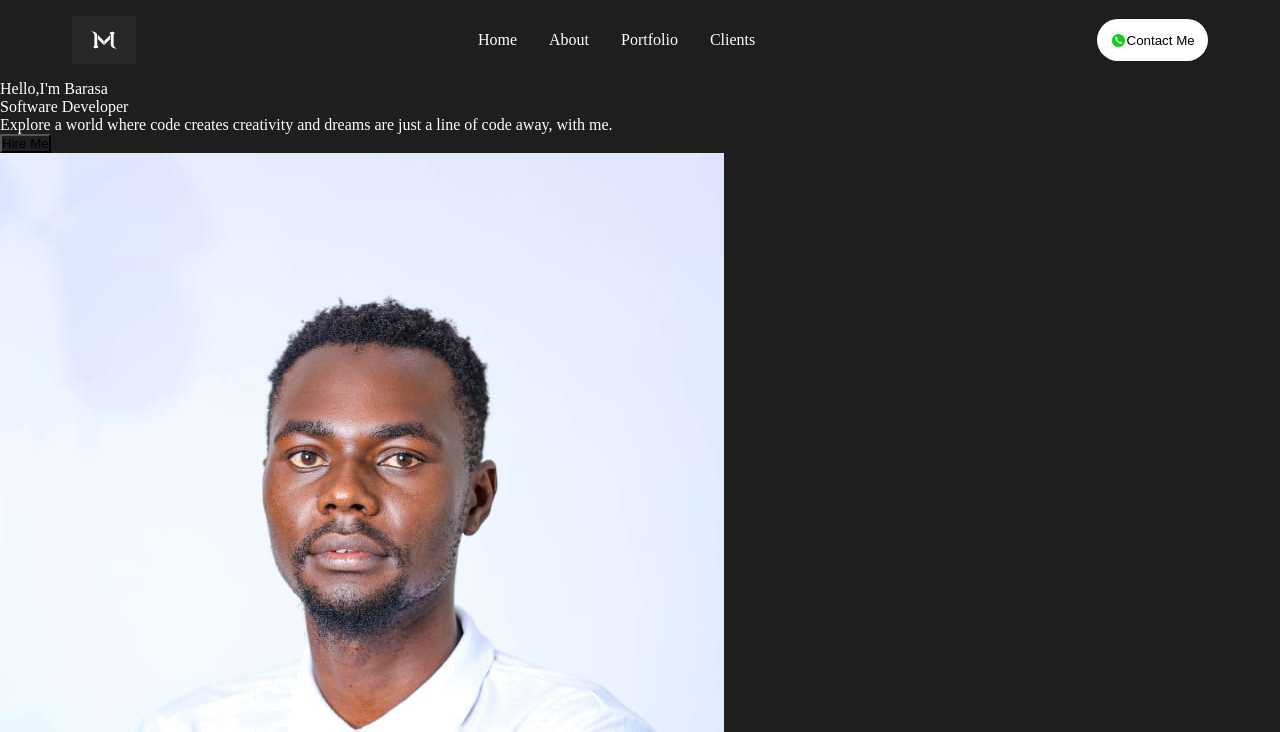
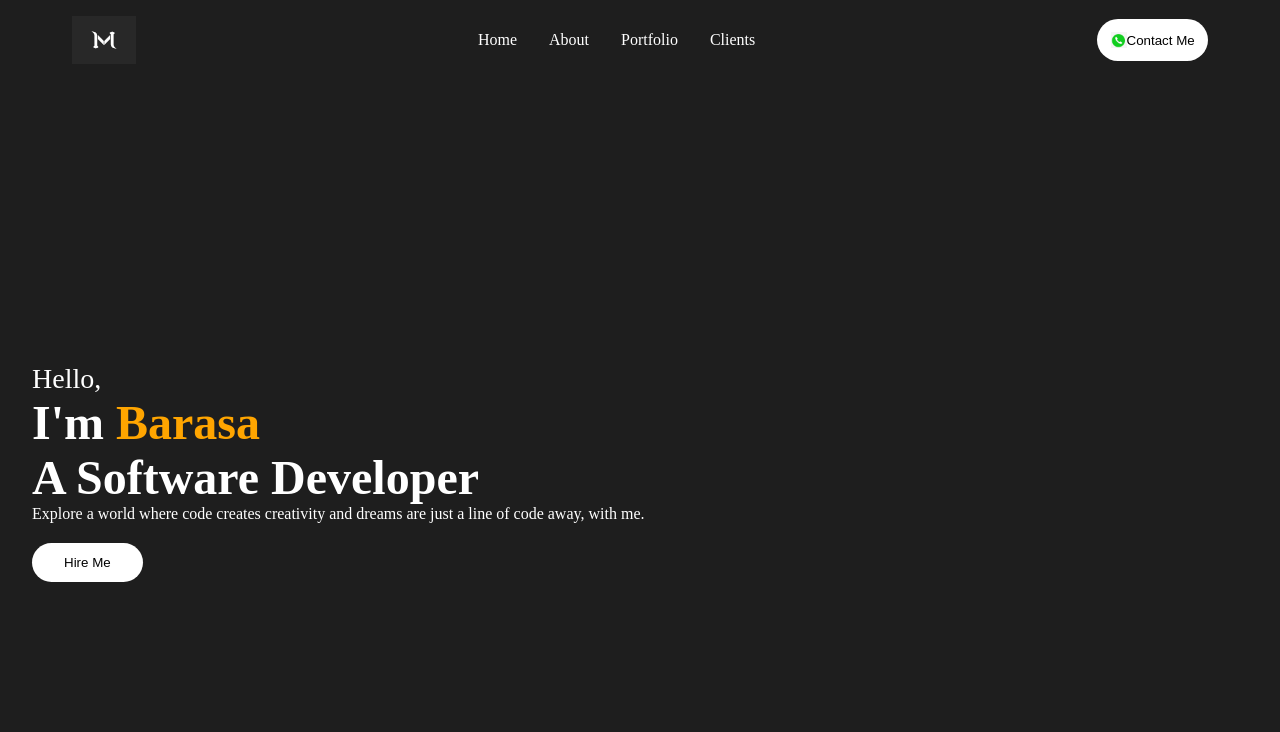
Before and after one commit to Barasa-Micah/mica_portfolio, a React (Create React App) app: page / in a window 1280 px wide. Shown: the top 732 px of the page. Built offline with nearby package versions, Linux system fonts and the light colour scheme.

Commit message:
Imported google fonts

```diff
--- a/public/index.html
+++ b/public/index.html
@@ -7,6 +7,9 @@
     <meta name="description" content=""/>
     <title>Portfolio</title>
     <link rel="stylesheet" href="./styles.css">
+    <link rel="preconnect" href="https://fonts.googleapis.com">
+<link rel="preconnect" href="https://fonts.gstatic.com" crossorigin>
+<link href="https://fonts.googleapis.com/css2?family=Poppins:ital,wght@0,100;0,200;0,300;0,400;0,500;1,100;1,200;1,300;1,400;1,500&display=swap" rel="stylesheet">
   </head>
   <body>
     <noscript>You need to enable JavaScript to run this app.</noscript>
--- a/src/components/Intro/Intro.css
+++ b/src/components/Intro/Intro.css
@@ -0,0 +1,53 @@
+#intro{
+    height: calc(100vh-4rem);
+    width: 100vw;
+    max-width: 75rem;
+    margin: 0 auto;
+    overflow: hidden;
+}
+
+
+.bg {
+    position: relative;
+    top: -4rem;
+    float: right;
+    z-index: -1;
+    object-fit: cover;
+    height: 100vh;
+    border: none;
+    outline: none;
+}
+
+.introContent{
+    height:100vh ;
+    width: 100vw;
+    padding: 2rem;
+    font-size: 3rem;
+    font-weight: 700;
+    display: flex;
+    flex-direction: column;
+    justify-content: center;
+
+}
+
+.hello{
+    font-size: 1.75rem;
+    font-weight: 100;
+}
+
+.introName{
+    color: orange;
+}
+
+.introPara{
+    font-size: medium;
+    font-weight: 100;
+}
+
+.btn{
+    background: white;
+    margin: 1rem 0;
+    padding: 0.75rem 2rem ;
+    border: none;
+    border-radius: 2rem;
+}
--- a/src/components/Intro/Intro.js
+++ b/src/components/Intro/Intro.js
@@ -7,11 +7,11 @@ const Intro = () => {
     <section className='introSection'>
         <div className='introContent'>
             <span className='hello'>Hello,</span>
-            <span className='introtext'>I'm <span className='introName'>Barasa</span> <br />Software Developer</span>
+            <span className='introtext'>I'm <span className='introName'>Barasa</span> <br /> A Software Developer</span>
             <p className='introPara'>Explore a world where code creates creativity and dreams are just a line of code away, with me.</p>
             <Link><button className='btn'>Hire Me</button></Link>
         </div>
-        <img src={bg} alt='profile' className='bg'/>
+        <img src={bg} alt='profile' className='bg' />
     </section>
   );
 }
```
